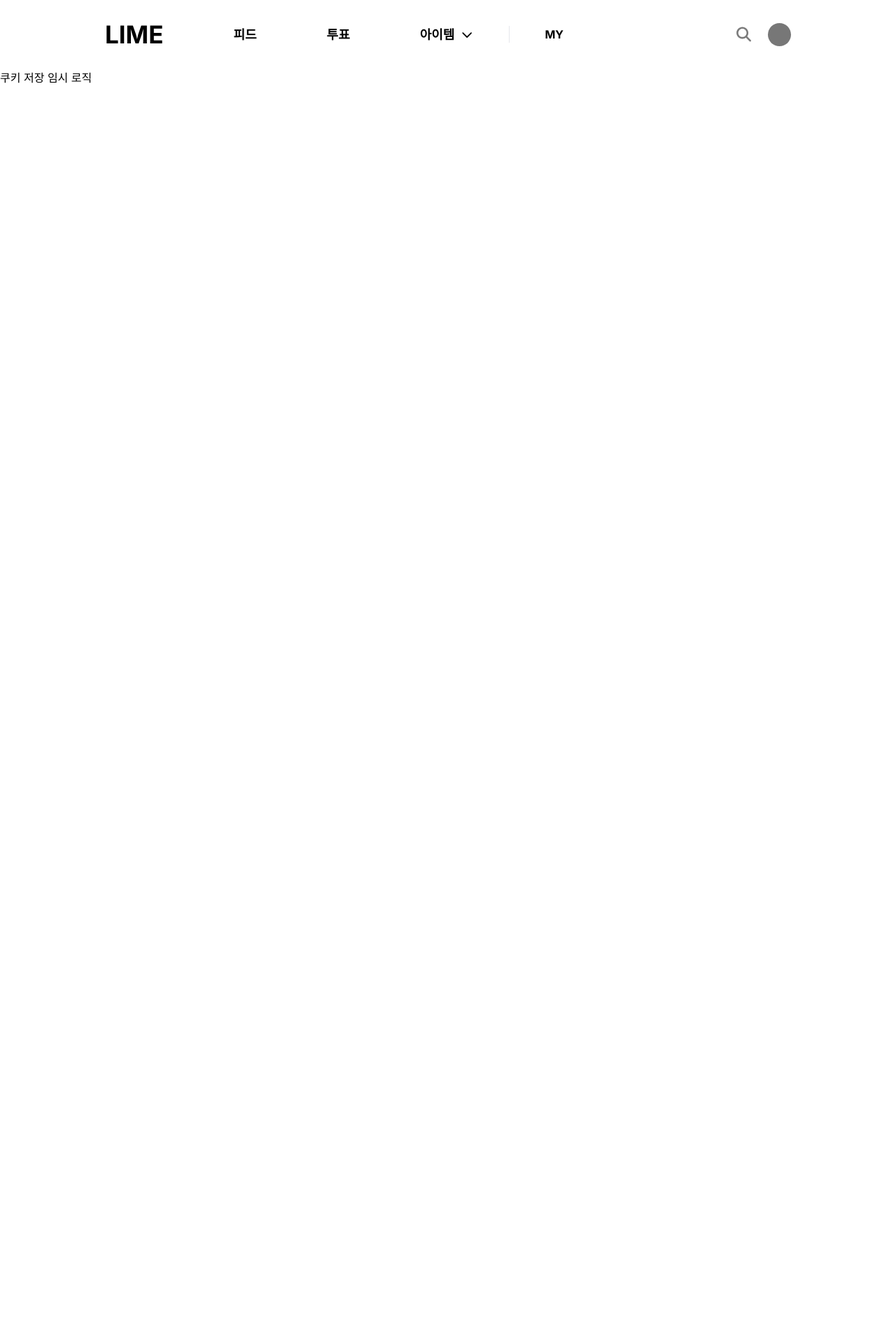
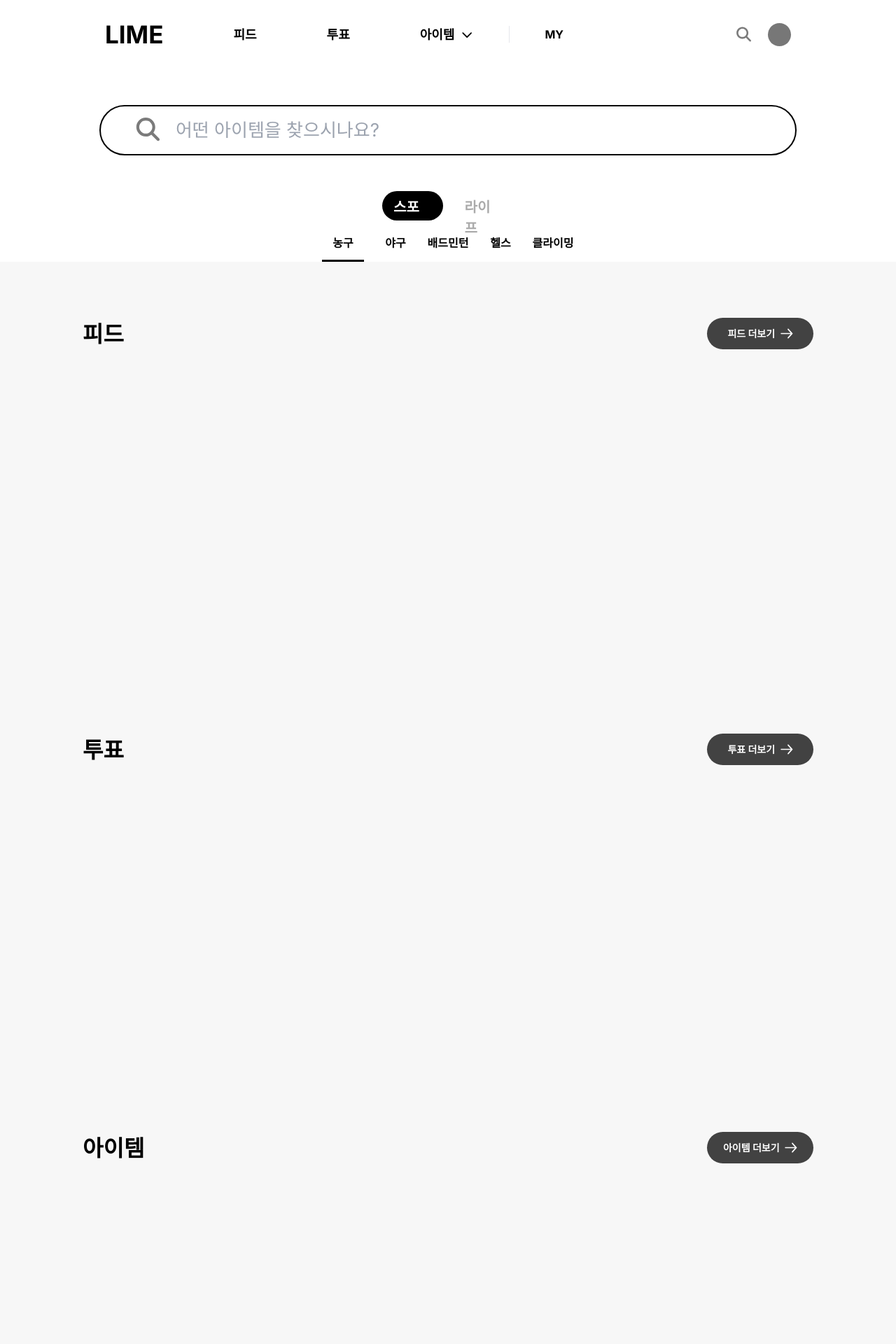
Before and after one commit to uju-in/lime-frontend, a Next.js app: page / in a window 1280 px wide. Shown: the top 1920 px of the page at 70% size. Before the commit the page ends 800 px from the top, so only its background shows below. Built offline with nearby package versions, Linux system fonts and the light colour scheme.

Commit message:
design: 인덱스 페이지 UI 구현

```diff
--- a/src/app/_components/GetSearchParams.tsx
+++ b/src/app/_components/GetSearchParams.tsx
@@ -14,5 +14,5 @@ export function GetSearchParams() {
     }
   }, [token])
 
-  return <div>쿠키 저장 임시 로직</div>
+  return <div />
 }
--- a/src/app/page.tsx
+++ b/src/app/page.tsx
@@ -1,11 +1,86 @@
 import Layout from '@/app/_components/layout/Layout'
+import Image from 'next/image'
 import { GetSearchParams } from './_components/GetSearchParams'
+import Footer from './_components/layout/Footer'
+import CategoryPicker from './_components/categoryPicker/CategoryPicker'
 
 export default function Home() {
   return (
     <Layout>
       {/* 로그인 시 토큰 저장을 위해 임시로 배치한 클라이언트 컴포넌트 */}
       <GetSearchParams />
+      <section className="flex justify-center py-[51px]">
+        <div className="flex h-[72px] w-[996px] items-center justify-center gap-[23.1px] rounded-[57.823px] border-2 border-black">
+          <Image
+            width={34.694}
+            height={34.694}
+            src="/image/icon/icon-search.svg"
+            alt="search keyword"
+          />
+          <input
+            className="h-[32px] w-[836px] text-[26px] font-[400] text-[#A5A5A5] outline-0"
+            placeholder="어떤 아이템을 찾으시나요?"
+          />
+        </div>
+      </section>
+      <CategoryPicker />
+      <article className="bg-[#F7F7F7] px-[118px]">
+        <section className="pt-[80px]">
+          <div className="flex justify-between">
+            <strong className="text-[32px] font-[700]">피드</strong>
+            <button
+              type="button"
+              className="flex h-[45px] w-[152px] items-center justify-center gap-[7.5px] rounded-[30px] bg-[#424242] text-[14px] font-[700] text-white"
+            >
+              <span>피드 더보기</span>
+              <Image
+                width={18}
+                height={18}
+                src="/image/icon/icon-arrow_long_right_white.svg"
+                alt="right arrow"
+              />
+            </button>
+          </div>
+          <div className="mt-[32px] h-[357px]" />
+        </section>
+        <section className="mt-[157px]">
+          <div className="flex justify-between">
+            <strong className="text-[32px] font-[700]">투표</strong>
+            <button
+              type="button"
+              className="flex h-[45px] w-[152px] items-center justify-center gap-[7.5px] rounded-[30px] bg-[#424242] text-[14px] font-[700] text-white"
+            >
+              <span>투표 더보기</span>
+              <Image
+                width={18}
+                height={18}
+                src="/image/icon/icon-arrow_long_right_white.svg"
+                alt="right arrow"
+              />
+            </button>
+          </div>
+          <div className="mt-[32px] h-[332px]" />
+        </section>
+        <section className="mt-[157px] pb-[229px]">
+          <div className="flex justify-between">
+            <strong className="text-[32px] font-[700]">아이템</strong>
+            <button
+              type="button"
+              className="flex h-[45px] w-[152px] items-center justify-center gap-[7.5px] rounded-[30px] bg-[#424242] text-[14px] font-[700] text-white"
+            >
+              <span>아이템 더보기</span>
+              <Image
+                width={18}
+                height={18}
+                src="/image/icon/icon-arrow_long_right_white.svg"
+                alt="right arrow"
+              />
+            </button>
+          </div>
+          <div className="mt-[32px] h-[290px]" />
+        </section>
+      </article>
+      <Footer />
     </Layout>
   )
 }
```
Also changed, not shown: public/image/icon/icon-arrow_long_right_white.svg (added).
